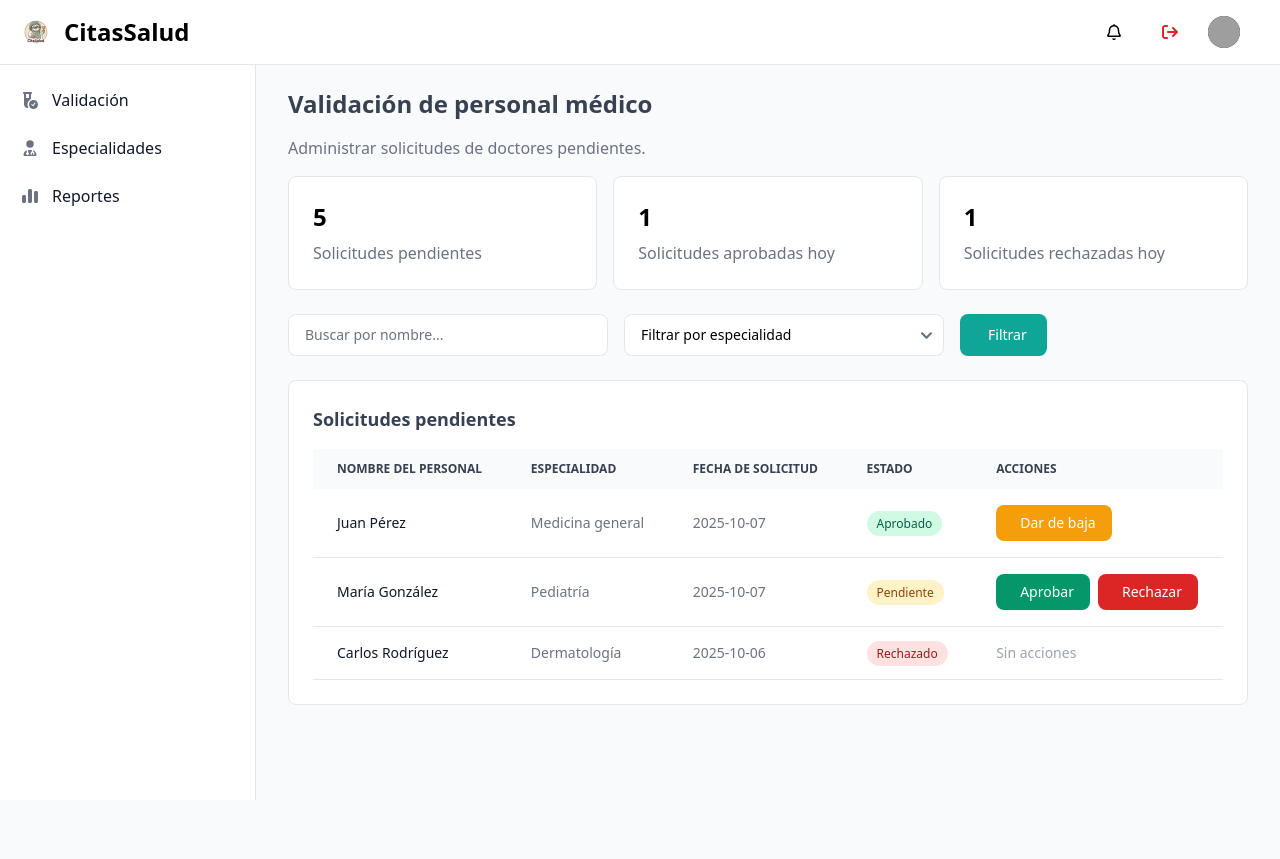
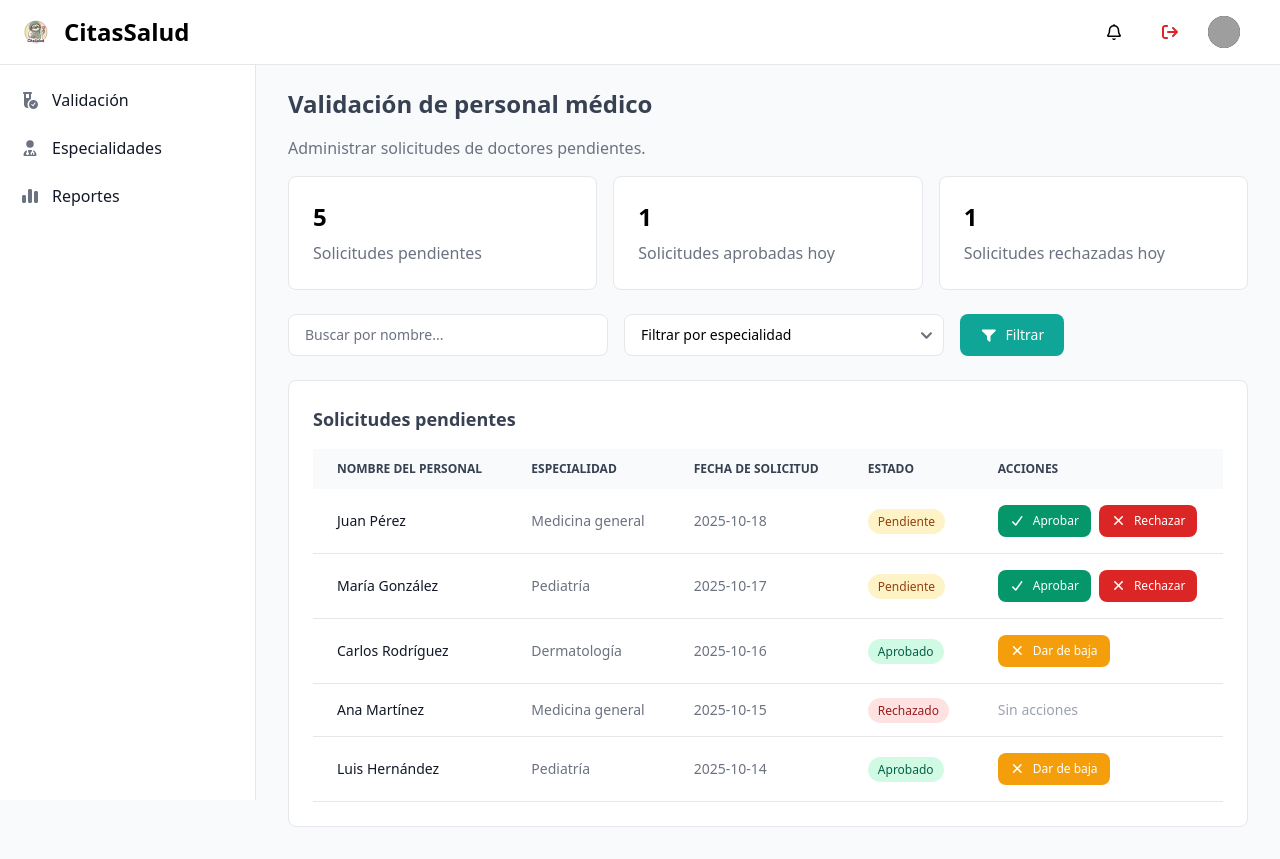
Before and after one commit to jsusurcia/citas_salud_web, a Vue app: page /admin/validacion in a window 1280 px wide. Before the commit the page ends 800 px from the top, so only its background shows below. Built offline with nearby package versions, Linux system fonts and the light colour scheme; grey boxes are pictures that could not be loaded; a web font is replaced by a local one; what vue-advanced-chat would draw is missing.

Commit message:
oñoñoñoño

```diff
--- a/src/views/ValidacionPersonalView.vue
+++ b/src/views/ValidacionPersonalView.vue
@@ -1,7 +1,61 @@
 <script setup>
+// Importar Componentes y otros
+import { ref, computed } from 'vue';
 import LayoutComponent from '../components/LayoutComponent.vue';
 import cardKPIComponent from '../components/cardKPIComponent.vue';
 import ButtonComponent from '../components/ButtonComponent.vue';
+import SpanComponent from '../components/SpanComponent.vue';
+import ConfirmModalComponent from '../components/ConfirmModalComponent.vue';
+
+// Array de prueba
+const personales = ref([
+    { id: 1, nombre: 'Juan Pérez', especialidad: 'Medicina general', fechaSolicitud: '2025-10-18', estado: 'Pendiente' },
+    { id: 2, nombre: 'María González', especialidad: 'Pediatría', fechaSolicitud: '2025-10-17', estado: 'Pendiente' },
+    { id: 3, nombre: 'Carlos Rodríguez', especialidad: 'Dermatología', fechaSolicitud: '2025-10-16', estado: 'Aprobado' },
+    { id: 4, nombre: 'Ana Martínez', especialidad: 'Medicina general', fechaSolicitud: '2025-10-15', estado: 'Rechazado' },
+    { id: 5, nombre: 'Luis Hernández', especialidad: 'Pediatría', fechaSolicitud: '2025-10-14', estado: 'Aprobado' }
+]);
+
+// Configuración para los filtros
+const searchName = ref('');
+const searchSpeciality = ref('');
+
+const filterPersonal = computed(() => {
+    return personales.value.filter(personal => {
+        const nombre = personal.nombre.toLowerCase().includes(searchName.value.toLowerCase());
+        const especialidad = personal.especialidad === searchSpeciality.value || !searchSpeciality.value;
+        return nombre && especialidad;
+    });
+}) ;
+
+// Configuración para los modales
+const activeModal = ref(null);
+const selectedPersonal = ref(null);
+
+const openConfirmModal = (personal, action) => {
+    selectedPersonal.value = personal;
+    activeModal.value = action;
+};
+const closeModal = () => {
+    selectedPersonal.value = null;
+    activeModal.value = null;
+};
+const handleConfirmAction = () => {
+    if (!selectedPersonal.value) return;
+
+    const action = activeModal.value;
+    const personal = selectedPersonal.value;
+
+    if (action === 'aprobado') {
+        personal.estado = 'Aprobado';
+    } else if (action === 'rechazado') {
+        personal.estado = 'Rechazado';
+    } else if (action === 'baja') {
+        personal.estado = 'Rechazado';
+    }
+
+    closeModal();
+}
 </script>
 
 <template>
@@ -18,24 +72,23 @@ import ButtonComponent from '../components/ButtonComponent.vue';
         </div>
 
         <!-- Filtros -->
-        <form class="mb-6">
+        <form class="mb-6" @submit.prevent>
             <div class="flex flex-col md:flex-row gap-4">
                 <div class="flex-1 md:max-w-xs">
-                    <input type="text"
+                    <input type="text" v-model="searchName"
                         class="bg-white border border-gray-200 text-sm rounded-lg focus:ring-[#10A697] focus:border-[#10A697] block w-full px-4 py-2.5"
                         placeholder="Buscar por nombre..." />
                 </div>
                 <div class="flex-1 md:max-w-xs">
-                    <select
+                    <select v-model="searchSpeciality"
                         class="bg-white border border-gray-200 text-sm rounded-lg focus:ring-[#10A697] focus:border-[#10A697] block w-full px-4 py-2.5">
                         <option value="" selected disabled>Filtrar por especialidad</option>
-                        <option value="medicina_general">Medicina general</option>
-                        <option value="pediatria">Pediatría</option>
-                        <option value="dermatologia">Dermatología</option>
+                        <option value="Medicina general">Medicina general</option>
+                        <option value="Pediatría">Pediatría</option>
+                        <option value="Dermatología">Dermatología</option>
                     </select>
                 </div>
-                <ButtonComponent type="submit" variant="primary" size="large" icon="filter" label="Filtrar"
-                    @click="handleFilter" />
+                <ButtonComponent type="submit" variant="primary" size="large" icon="fa-solid fa-filter" label="Filtrar" />
             </div>
         </form>
 
@@ -54,53 +107,34 @@ import ButtonComponent from '../components/ButtonComponent.vue';
                         </tr>
                     </thead>
                     <tbody>
-                        <tr class="bg-white border-b border-gray-200 hover:bg-gray-50">
+                        <tr v-for="personal in personales" :key="personal.id" class="bg-white border-b border-gray-200 hover:bg-gray-50">
                             <th scope="row" class="px-6 py-4 font-medium text-gray-900 whitespace-nowrap">
-                                Juan Pérez
+                                {{ personal.nombre }}
                             </th>
-                            <td class="px-6 py-4 whitespace-nowrap">Medicina general</td>
-                            <td class="px-6 py-4 whitespace-nowrap">2025-10-07</td>
-                            <td class="px-6 py-4">
-                                <span
-                                    class="bg-green-100 text-green-800 text-xs font-medium px-2.5 py-1 rounded-full whitespace-nowrap">Aprobado</span>
+                            <td class="px-6 py-4 whitespace-nowrap">
+                                {{ personal.especialidad }}
                             </td>
                             <td class="px-6 py-4 whitespace-nowrap">
-                                <ButtonComponent type="button" variant="warning" size="medium" icon="xmark" label="Dar de baja"
-                                    @click="handleDeactivate" />
+                                {{ personal.fechaSolicitud }}
+                            </td>
+                            <td class="px-6 py-4">
+                                <SpanComponent v-if="personal.estado === 'Aprobado'" variant="primary" label="Aprobado" />
+                                <SpanComponent v-if="personal.estado === 'Pendiente'" variant="danger" label="Pendiente" />
+                                <SpanComponent v-if="personal.estado === 'Rechazado'" variant="secondary" label="Rechazado" />
+                            </td>
+                            <td class="px-6 py-4 whitespace-nowrap">
+                                <div v-if="personal.estado === 'Pendiente'" class="flex gap-2">
+                                    <ButtonComponent type="button" variant="success" size="small" icon="fa-solid fa-check" label="Aprobar" @click="openConfirmModal(personal, 'aprobado')" />
+                                    <ButtonComponent type="button" variant="danger" size="small" icon="fa-solid fa-xmark" label="Rechazar" @click="openConfirmModal(personal, 'rechazado')" />
+                                </div>
+                                <div v-else-if="personal.estado === 'Aprobado'" class="flex gap-2">
+                                    <ButtonComponent type="button" variant="warning" size="small" icon="fa-solid fa-xmark" label="Dar de baja" @click="openConfirmModal(personal, 'baja')" />
+                                </div>
+                                <span v-else class="text-gray-400 text-sm">Sin acciones</span>
                             </td>
                         </tr>
-                        <tr class="bg-white border-b border-gray-200 hover:bg-gray-50">
-                            <th scope="row" class="px-6 py-4 font-medium text-gray-900 whitespace-nowrap">
-                                María González
-                            </th>
-                            <td class="px-6 py-4 whitespace-nowrap">Pediatría</td>
-                            <td class="px-6 py-4 whitespace-nowrap">2025-10-07</td>
-                            <td class="px-6 py-4">
-                                <span
-                                    class="bg-yellow-100 text-yellow-800 text-xs font-medium px-2.5 py-1 rounded-full whitespace-nowrap">Pendiente</span>
-                            </td>
-                            <td class="px-6 py-4 whitespace-nowrap">
-                                <div class="flex gap-2">
-                                    <ButtonComponent type="button" variant="success" size="medium" icon="check" label="Aprobar"
-                                        @click="handleApprove" />
-                                    <ButtonComponent type="button" variant="danger" size="medium" icon="xmark" label="Rechazar"
-                                        @click="handleReject" />
-                                </div>
-                            </td>
-                        </tr>
-                        <tr class="bg-white border-b border-gray-200 hover:bg-gray-50">
-                            <th scope="row" class="px-6 py-4 font-medium text-gray-900 whitespace-nowrap">
-                                Carlos Rodríguez
-                            </th>
-                            <td class="px-6 py-4 whitespace-nowrap">Dermatología</td>
-                            <td class="px-6 py-4 whitespace-nowrap">2025-10-06</td>
-                            <td class="px-6 py-4">
-                                <span
-                                    class="bg-red-100 text-red-800 text-xs font-medium px-2.5 py-1 rounded-full whitespace-nowrap">Rechazado</span>
-                            </td>
-                            <td class="px-6 py-4 whitespace-nowrap">
-                                <span class="text-gray-400 text-sm">Sin acciones</span>
-                            </td>
+                        <tr v-if="personales.length === 0">
+                            <td colspan="5" class="text-center py-8 text-gray-500">No se encontraron solicitudes.</td>
                         </tr>
                     </tbody>
                 </table>
```
